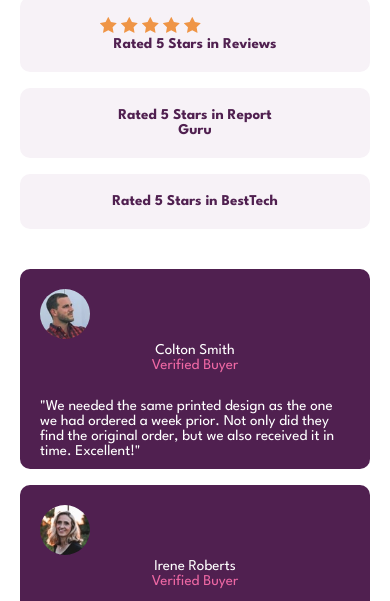
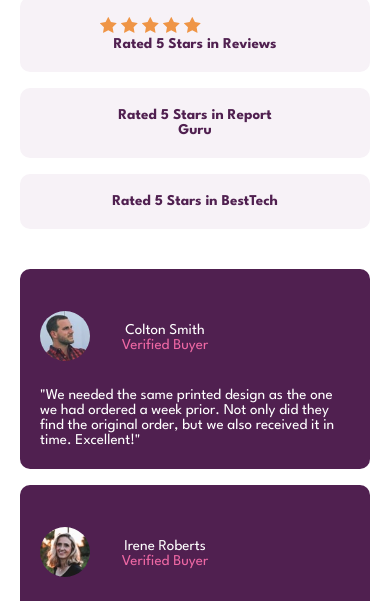
Before and after one commit to steph209/social-proof, a plain HTML site: page index.html in a window 390 px wide. Shown: the part 201-802 px from the top of the page. Drawn offline with Linux system fonts and the light colour scheme.

Commit message:
cleaning up mobile css code

```diff
--- a/index.html
+++ b/index.html
@@ -43,10 +43,12 @@
         </div>
         <div class="reviews">
             <section>
+               <div class="profiles">
                    <img src="images/image-colton.jpg" alt="">
                    <div class="buyers">
                        <h2>Colton Smith</h2>
                        <span>Verified Buyer</span>
+                    </div>
                 </div>
                <p>
                    "We needed the same printed design as the one we had ordered a week prior.
@@ -55,10 +57,12 @@
                </p>
             </section>
             <section>
+                <div class="profiles">
                     <img src="images/image-irene.jpg" alt="">
                     <div class="buyers">
                         <h2>Irene Roberts</h2>
                         <span>Verified Buyer</span>
+                    </div>
                 </div>
                 <p>
                     "Customer service is always excellent and very quick turn around. Completely
@@ -66,10 +70,12 @@
                 </p>
             </section>
             <section>
+                <div class="profiles">
                     <img src="images/image-anne.jpg" alt="">
                     <div class="buyers">
                         <h2>Anne Wallace</h2>
                         <span>Verified Buyer</span>
+                    </div>
                 </div>
                 <p>
                     "Put an order with this company and can only praise them for the very high
--- a/style.css
+++ b/style.css
@@ -97,8 +97,6 @@ main {
     color: white;
 
     border-radius: 10px;
-
-    /* padding: 5px; */
 }
 
     .reviews section {
@@ -110,21 +108,6 @@ main {
 
         padding: 20px;
     }
-
-    .buyers {
-        /* display: flex;
-        flex-direction: row;
-        justify-content: center; */
-
-        text-align: center;
-
-        margin-bottom: 26px;
-    }
-
-    /* .buyers span {
-        display: flex;
-        flex-direction: column;
-    } */
 
     .reviews img {
         border-radius: 50%;
@@ -140,3 +123,23 @@ main {
     .reviews picture {
         height: 50px;
     }
+
+        .profiles {
+            padding-top: 10px;
+            padding-bottom: 5px;
+        }
+
+            .buyers {
+                text-align: center;
+            }
+
+            .profiles .buyers {
+                position: relative;
+                bottom: 30px;
+                right: 30px;
+            }
+
+            .profiles img {
+                position: relative;
+                top: 12px;
+            }
```
Lines whose indentation alone changed are shown as unchanged.
